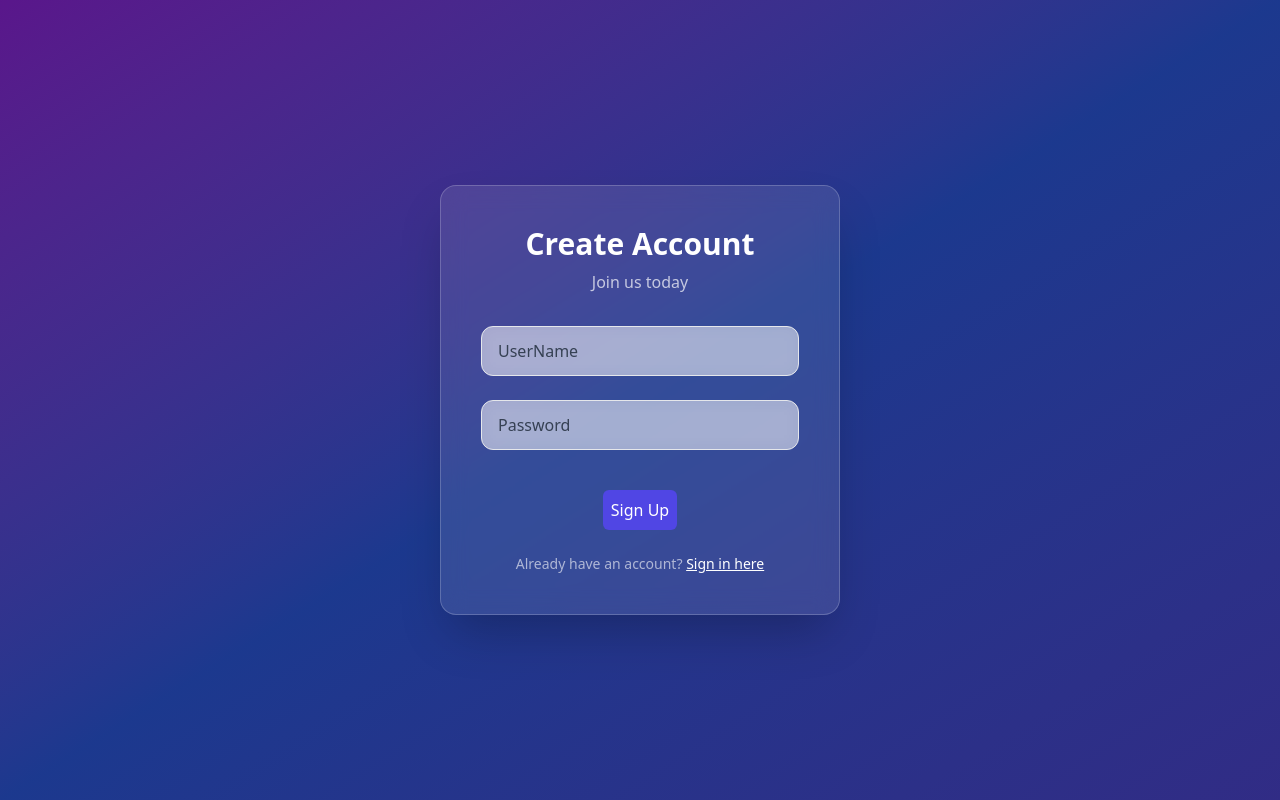
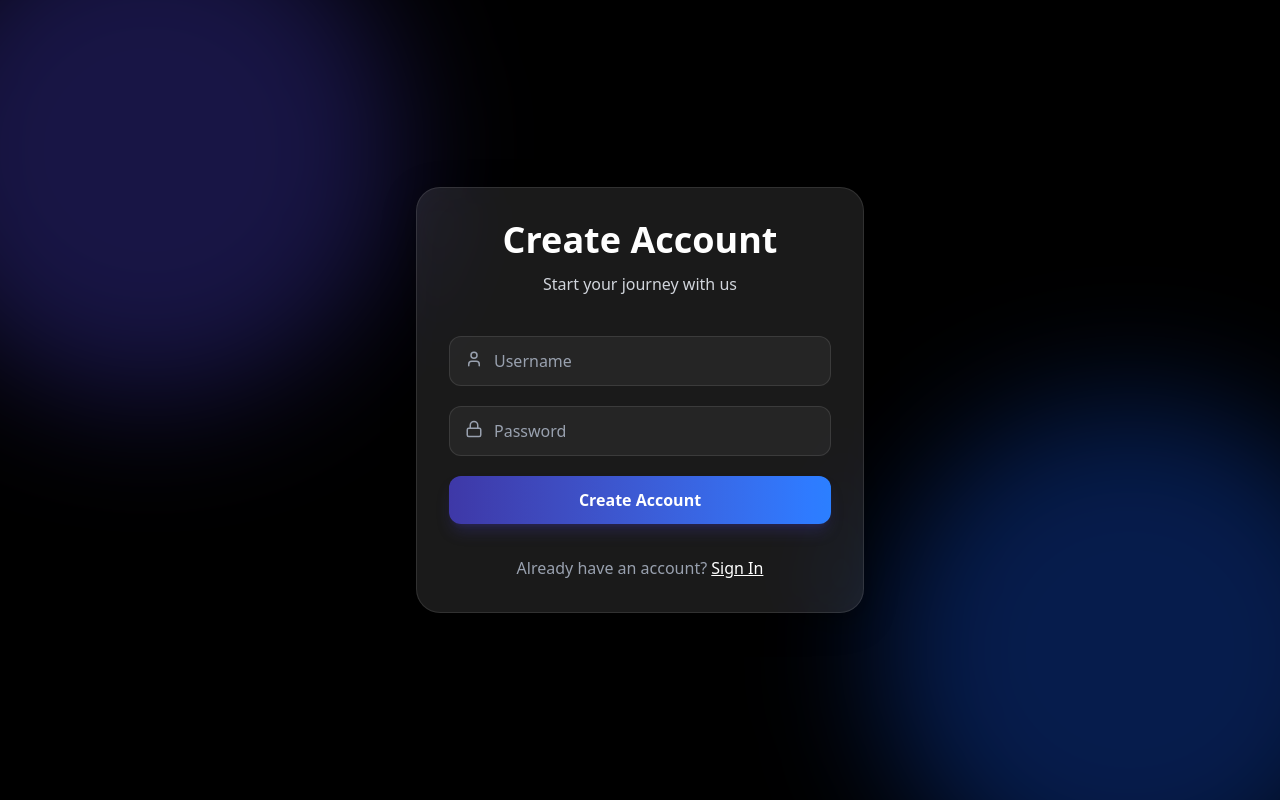
Before and after one commit to Abhishek-9011/VaultIq, a React (Vite) app in the folder frontend/: page /signup in a window 1280 px wide. Built offline with nearby package versions, Linux system fonts and the light colour scheme.

Commit message:
added toast and changed auth ui

```diff
--- a/frontend/package.json
+++ b/frontend/package.json
@@ -15,6 +15,7 @@
     "lucide-react": "^0.513.0",
     "react": "^19.1.0",
     "react-dom": "^19.1.0",
+    "react-hot-toast": "^2.6.0",
     "react-router-dom": "^7.6.2",
     "tailwindcss": "^4.1.8"
   },
--- a/frontend/src/App.tsx
+++ b/frontend/src/App.tsx
@@ -5,10 +5,11 @@ import SignIn from "./pages/Auth/SignIn";
 import SharableDashboard from "./components/ui/SharableDashboard";
 import LandingPage from "./pages/LandingPage";
 import ProtectedRoute from "./pages/Auth/ProtectedRoute";
-
+import { Toaster } from "react-hot-toast";
 const App = () => {
   return (
     <div>
+      <Toaster position="top-right" />
       <BrowserRouter>
         <Routes>
           <Route
@@ -19,7 +20,7 @@ const App = () => {
               </ProtectedRoute>
             }
           />
-          <Route path="/" element={<LandingPage />} />x
+          <Route path="/" element={<LandingPage />} />
           <Route path="/signup" element={<SignUp />} />
           <Route path="/share/:shareLink" element={<SharableDashboard />} />
           <Route path="/signin" element={<SignIn />} />
--- a/frontend/src/pages/Auth/SignIn.tsx
+++ b/frontend/src/pages/Auth/SignIn.tsx
@@ -1,54 +1,102 @@
-import  { useRef } from "react";
-import { Input } from "../../components/ui/Input";
-import { Button } from "../../components/ui/Buttons";
+import { useRef } from "react";
 import axios from "axios";
 import { useNavigate } from "react-router-dom";
+import toast from "react-hot-toast";
+import { User, Lock } from "lucide-react";
 
 const SignIn = () => {
   const navigate = useNavigate();
+
   //@ts-ignore
   const usernameRef = useRef<HTMLInputElement>();
+
   //@ts-ignore
   const passwordRef = useRef<HTMLInputElement>();
 
   async function signIn() {
+    try {
       const username = usernameRef.current?.value;
       const password = passwordRef.current?.value;
-        const response = await axios.post(`${import.meta.env.VITE_BACKEND_URL}/api/v1/signin`, {
+
+      const response = await axios.post(
+        `${import.meta.env.VITE_BACKEND_URL}/api/v1/signin`,
+        {
           username,
           password,
-        });
+        }
+      );
 
-        const jwt = response.data.token;
-        localStorage.setItem("token", jwt);
+      localStorage.setItem("token", response.data.token);
+
+      toast.success("Welcome back!");
+
+      setTimeout(() => {
         navigate("/dashboard");
+      }, 1000);
+
+    } catch (error) {
+      toast.error("Invalid credentials!");
+    }
   }
 
   return (
-        <div className="w-full min-h-screen bg-gradient-to-br from-indigo-900 via-purple-900 to-pink-900 flex justify-center items-center">
-            <div className="w-[400px] p-10 bg-white/10 backdrop-blur-md rounded-2xl shadow-2xl border border-white/20">
-                <div className="text-center mb-8">
-                    <h1 className="text-3xl font-bold text-white mb-2">Welcome Back</h1>
-                    <p className="text-white/70">Sign in to your account</p>
+    <div className="min-h-screen w-full bg-black flex justify-center items-center relative overflow-hidden px-4">
+
+      <div className="absolute w-[500px] h-[500px] bg-pink-600/30 blur-3xl rounded-full top-[-100px] right-[-100px]" />
+      <div className="absolute w-[500px] h-[500px] bg-indigo-600/30 blur-3xl rounded-full bottom-[-100px] left-[-100px]" />
+
+      <div className="w-full max-w-md p-8 rounded-3xl border border-white/10 bg-white/10 backdrop-blur-xl shadow-[0_8px_32px_rgba(0,0,0,0.37)] relative z-10">
+
+        <div className="text-center mb-10">
+          <h1 className="text-4xl font-bold text-white mb-3">
+            Welcome Back
+          </h1>
+
+          <p className="text-gray-300">
+            Sign in to continue
+          </p>
         </div>
 
-                <div className="space-y-6">
-                    <Input reference={usernameRef} placeholder="Username" />
-                    <Input reference={passwordRef} placeholder="Password" />
+        <div className="space-y-5">
 
-                    <div className="flex justify-center items-center pt-4">
-                        <Button onClick={signIn} variant="primary" text="Sign In" size="sm" />
-                    </div>
+          <div className="relative">
+            <User className="absolute left-4 top-3.5 text-gray-400" size={18} />
+
+            <input
+              ref={usernameRef}
+              type="text"
+              placeholder="Username"
+              className="w-full bg-white/5 border border-white/10 rounded-xl py-3 pl-11 pr-4 text-white placeholder:text-gray-400 outline-none focus:border-pink-400 transition-all"
+            />
           </div>
 
-                <div className="text-center mt-6">
-                    <p className="text-white/60 text-sm">
-                        Don't have an account?{" "}
+          <div className="relative">
+            <Lock className="absolute left-4 top-3.5 text-gray-400" size={18} />
+
+            <input
+              ref={passwordRef}
+              type="password"
+              placeholder="Password"
+              className="w-full bg-white/5 border border-white/10 rounded-xl py-3 pl-11 pr-4 text-white placeholder:text-gray-400 outline-none focus:border-pink-400 transition-all"
+            />
+          </div>
+
+          <button
+            onClick={signIn}
+            className="w-full py-3 rounded-xl bg-gradient-to-r from-pink-500 to-indigo-500 text-white font-semibold hover:scale-[1.02] transition-all duration-300 shadow-lg shadow-pink-500/30"
+          >
+            Sign In
+          </button>
+        </div>
+
+        <div className="mt-8 text-center">
+          <p className="text-gray-400">
+            Don’t have an account?{" "}
             <button
               onClick={() => navigate("/signup")}
-                            className="text-white hover:text-pink-300 underline transition-colors"
+              className="text-white hover:text-pink-300 transition-colors underline"
             >
-                            Sign up here
+              Create one
             </button>
           </p>
         </div>
--- a/frontend/src/pages/Auth/SignUp.tsx
+++ b/frontend/src/pages/Auth/SignUp.tsx
@@ -1,58 +1,101 @@
-import  { useRef } from "react";
+import { useRef } from "react";
 import { Input } from "../../components/ui/Input";
 import { Button } from "../../components/ui/Buttons";
 import axios from "axios";
 import { useNavigate } from "react-router-dom";
+import toast from "react-hot-toast";
+import { User, Lock } from "lucide-react";
 
 const SignUp = () => {
   const navigate = useNavigate();
+
   //@ts-ignore
   const usernameRef = useRef<HTMLInputElement>();
+
   //@ts-ignore
   const passwordRef = useRef<HTMLInputElement>();
 
   async function signUp() {
-    const username = usernameRef.current?.value;
-    const password = passwordRef.current?.value;
-    await axios.post(`${import.meta.env.VITE_BACKEND_URL}/api/v1/signup`, {
-      username,
-      password,
-    });
+    try {
+      const username = usernameRef.current?.value;
+      const password = passwordRef.current?.value;
 
-    navigate("/signin");
-    alert("You have signed Up");
+      await axios.post(
+        `${import.meta.env.VITE_BACKEND_URL}/api/v1/signup`,
+        {
+          username,
+          password,
+        }
+      );
+
+      toast.success("Account created successfully!");
+
+      setTimeout(() => {
+        navigate("/signin");
+      }, 1000);
+    } catch (error) {
+      toast.error("Signup failed!");
+    }
   }
 
   return (
-    <div className="w-full min-h-screen bg-gradient-to-br from-purple-900 via-blue-900 to-indigo-900 flex justify-center items-center">
-      <div className="w-[400px] p-10 bg-white/10 backdrop-blur-md rounded-2xl shadow-2xl border border-white/20">
-        <div className="text-center mb-8">
-          <h1 className="text-3xl font-bold text-white mb-2">Create Account</h1>
-          <p className="text-white/70">Join us today</p>
+    <div className="min-h-screen w-full bg-black flex justify-center items-center relative overflow-hidden px-4">
+
+      <div className="absolute w-[500px] h-[500px] bg-purple-600/30 blur-3xl rounded-full top-[-100px] left-[-100px]" />
+      <div className="absolute w-[500px] h-[500px] bg-blue-600/30 blur-3xl rounded-full bottom-[-100px] right-[-100px]" />
+
+      <div className="w-full max-w-md p-8 rounded-3xl border border-white/10 bg-white/10 backdrop-blur-xl shadow-[0_8px_32px_rgba(0,0,0,0.37)] relative z-10">
+
+        <div className="text-center mb-10">
+          <h1 className="text-4xl font-bold text-white mb-3">
+            Create Account
+          </h1>
+
+          <p className="text-gray-300">
+            Start your journey with us
+          </p>
         </div>
 
-        <div className="space-y-6">
-          <Input reference={usernameRef} placeholder="UserName" />
-          <Input reference={passwordRef} placeholder="Password" />
+        <div className="space-y-5">
 
-          <div className="flex justify-center items-center pt-4">
-            <Button
-              onClick={signUp}
-              variant="primary"
-              text="Sign Up"
-              size="sm"
+          <div className="relative">
+            <User className="absolute left-4 top-3.5 text-gray-400" size={18} />
+
+            <input
+              ref={usernameRef}
+              type="text"
+              placeholder="Username"
+              className="w-full bg-white/5 border border-white/10 rounded-xl py-3 pl-11 pr-4 text-white placeholder:text-gray-400 outline-none focus:border-purple-400 transition-all"
             />
           </div>
+
+          <div className="relative">
+            <Lock className="absolute left-4 top-3.5 text-gray-400" size={18} />
+
+            <input
+              ref={passwordRef}
+              type="password"
+              placeholder="Password"
+              className="w-full bg-white/5 border border-white/10 rounded-xl py-3 pl-11 pr-4 text-white placeholder:text-gray-400 outline-none focus:border-purple-400 transition-all"
+            />
+          </div>
+
+          <button
+            onClick={signUp}
+            className="w-full py-3 rounded-xl bg-gradient-to-r from-purple-500 to-blue-500 text-white font-semibold hover:scale-[1.02] transition-all duration-300 shadow-lg shadow-purple-500/30"
+          >
+            Create Account
+          </button>
         </div>
 
-        <div className="text-center mt-6">
-          <p className="text-white/60 text-sm">
+        <div className="mt-8 text-center">
+          <p className="text-gray-400">
             Already have an account?{" "}
             <button
               onClick={() => navigate("/signin")}
-              className="text-white hover:text-blue-300 underline transition-colors"
+              className="text-white hover:text-purple-300 transition-colors underline"
             >
-              Sign in here
+              Sign In
             </button>
           </p>
         </div>
```
Also changed, not shown: 1 other file (tests, documents, lock files or other folders). Lines whose indentation alone changed are shown as unchanged.
